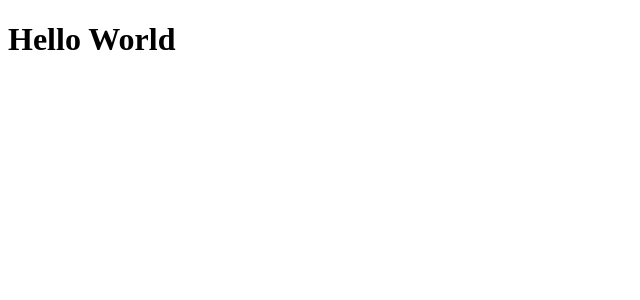
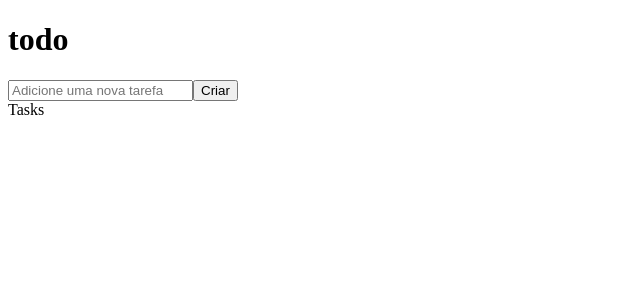
Before and after one commit to DericksonLossIT/desafio01-conceitos-react, a React (Vite) app: page / in a window 1280 px wide. Shown: the top 300 px of the page, without its empty margins (0-640 px from the left). Built offline with nearby package versions, Linux system fonts and the light colour scheme.

Commit message:
implements basic structure and task creation

```diff
--- a/src/App.tsx
+++ b/src/App.tsx
@@ -1,7 +1,62 @@
+import { useState, ChangeEvent, FormEvent } from "react";
+
+interface Task {
+  content: string;
+  isComplete: boolean;
+}
+
 function App() {
+  const [taskList, setTaskList] = useState<Task[]>([]);
+  const [taskInput, setTaskInput] = useState("");
+
+  function handleCreateTask(event: FormEvent) {
+    event?.preventDefault();
+
+    const newTask: Task = {
+      content: taskInput,
+      isComplete: false,
+    };
+
+    setTaskList([...taskList, newTask]);
+    setTaskInput("");
+  }
+
+  function handleTaskInputChange(event: ChangeEvent<HTMLInputElement>) {
+    event.target.setCustomValidity("");
+    setTaskInput(event.target.value);
+  }
+
   return (
     <div className="App">
-      <h1>Hello World</h1>
+      <header className="todo">
+        <h1>todo</h1>
+      </header>
+      <main>
+        <input
+          type="text"
+          placeholder="Adicione uma nova tarefa"
+          value={taskInput}
+          onChange={handleTaskInputChange}
+        />
+        <button type="button" onClick={handleCreateTask}>
+          Criar
+        </button>
+
+        <div className="tasks">
+          Tasks
+          <div className="taskList">
+            {taskList.map((task) => {
+              return (
+                <div>
+                  <div>Checkbox status: {task.isComplete}</div>
+                  <p>{task.content}</p>
+                  <div>Delete</div>
+                </div>
+              );
+            })}
+          </div>
+        </div>
+      </main>
     </div>
   );
 }
```
